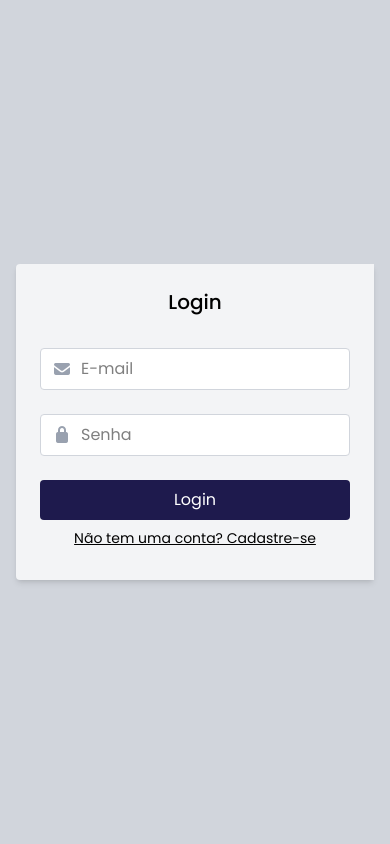
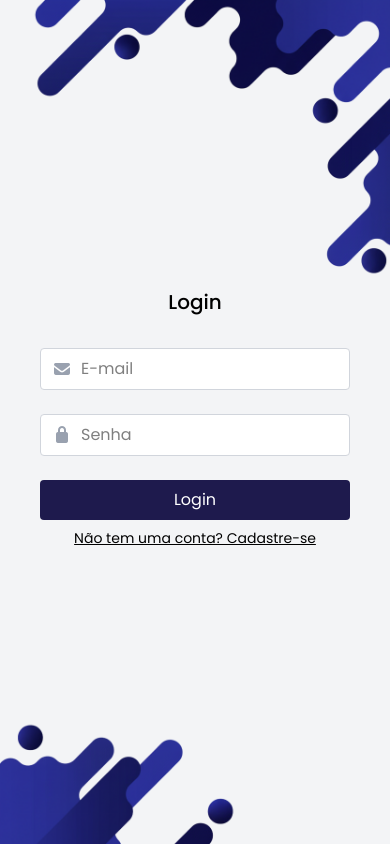
Before and after one commit to GeneSys-fatec/API-3DSM, a React (Vite) app in the folder taskmngr-frontend/: page /login in a window 390 px wide. Built offline with nearby package versions, Linux system fonts and the light colour scheme.

Commit message:
refactor[GEN-64]: Ajustada responsividade nas telas de login e cadastro

```diff
--- a/taskmngr-frontend/src/components/FormularioCadastro.tsx
+++ b/taskmngr-frontend/src/components/FormularioCadastro.tsx
@@ -4,13 +4,19 @@ import { Link } from "react-router-dom";
 export default class FormularioCadastro extends React.Component {
     render() {
         return (
-            <div className="flex flex-col md:flex-row justify-center bg-gray-300 items-center min-h-screen p-4 gap-6">
+            <div className="flex flex-col md:flex-row justify-center bg-gray-100 items-center min-h-screen p-4">
+                <div className="absolute top-0 left-0 w-full md:hidden">
+                    <img src="./BgTop.png" className="img-fluid"></img>
+                </div>
+                <div className="absolute bottom-0 left-0 w-full md:hidden">
+                    <img src="./BgBottom.png" className="img-fluid"></img>
+                </div>
                 <div className="hidden md:flex w-full md:w-120 h-auto md:h-120 flex-col items-center justify-center bg-indigo-950 shadow-md rounded-s-sm p-6">
                     <h1 className="font-medium text-xl md:text-2xl text-white pt-8">Bem-vindo!</h1>
                     <p className="text-center text-white text-sm md:text-base">Plataforma de Gerenciamento de Tarefas <br></br>(To Do/Task Manager)</p>
                     <img src="./Cadastro.png" className="w-60 md:w-110 pt-3 img-fluid"></img>
                 </div>
-                <div className="w-full md:w-120 h-auto md:h-120 flex flex-col items-center justify-center bg-gray-100 shadow-md rounded-s-sm p-6 z-0">
+                <div className="w-full md:w-120 h-auto md:h-120 flex flex-col items-center justify-center md:bg-gray-200 md:shadow-md md:rounded-s-sm p-6 z-0">
                     <h1 className="font-medium text-xl md:text-2xl pb-8">Cadastro</h1>
                     <form className="w-full flex flex-col items-center gap-4">
                         <div className="relative w-full max-w-xs">
--- a/taskmngr-frontend/src/components/FormularioLogin.tsx
+++ b/taskmngr-frontend/src/components/FormularioLogin.tsx
@@ -3,8 +3,14 @@ import { Link } from "react-router-dom";
 export default class FormularioLogin extends React.Component {
     render() {
         return (
-            <div className="flex flex-col md:flex-row justify-center bg-gray-300 items-center min-h-screen p-4 gap-6">
-                <div className="w-full md:w-120 h-auto md:h-120 flex flex-col items-center justify-center bg-gray-100 shadow-md rounded-s-sm p-6 z-0">
+            <div className="flex flex-col md:flex-row justify-center bg-gray-100 items-center min-h-screen p-4">
+                <div className="absolute top-0 left-0 w-full md:hidden">
+                   <img src="./BgTop.png" className="img-fluid"></img>
+                </div>
+                <div className="absolute bottom-0 left-0 w-full md:hidden">
+                   <img src="./BgBottom.png" className="img-fluid"></img>
+                </div>
+                <div className="w-full md:w-120 h-auto md:h-120 flex flex-col items-center justify-center md:bg-gray-200 md:shadow-md md:rounded-s-sm p-6 z-0">
                     <h1 className="font-medium text-xl md:text-2xl pb-8">Login</h1>
                     <form className="w-full flex flex-col items-center gap-6 md:gap-4">
                         <div className="relative w-full max-w-xs">
```
Also changed, not shown: taskmngr-frontend/public/BgBottom.png (added), taskmngr-frontend/public/BgTop.png (added).
